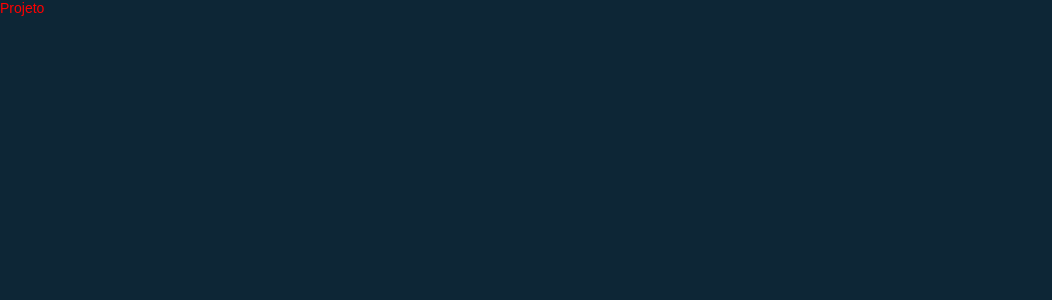
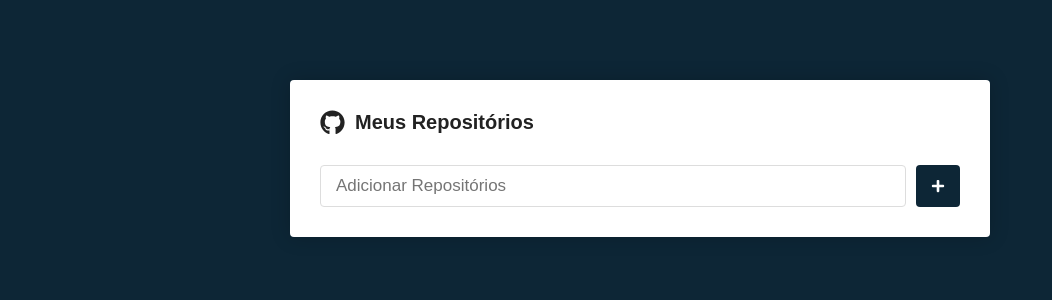
Before and after one commit to Nadilson-IFPE/repos, a React (Create React App) app: page / in a window 1280 px wide. Shown: the top 300 px of the page, without its empty margins (0-1052 px from the left). Built offline with nearby package versions, Linux system fonts and the light colour scheme.

Commit message:
Estilizando a página Main

```diff
--- a/package.json
+++ b/package.json
@@ -8,6 +8,7 @@
     "@testing-library/user-event": "^12.1.10",
     "react": "^17.0.2",
     "react-dom": "^17.0.2",
+    "react-icons": "^4.3.1",
     "react-router-dom": "^6.0.2",
     "react-scripts": "4.0.3",
     "styled-components": "^5.3.3",
--- a/src/pages/Main/index.js
+++ b/src/pages/Main/index.js
@@ -1,9 +1,23 @@
 import React from "react";
-
-import { Title } from "./styles";
+import {FaGithub, FaPlus} from 'react-icons/fa';
+import { Container, Form, SubmitButton } from "./styles";
 
 export default function Main() {
-  return <Title>
-             Projeto
-         </Title>;
+    return (
+        <Container>
+            <h1>
+                <FaGithub size={25} />
+                Meus Repositórios
+            </h1>
+
+            <Form>
+                <input type="text" placeholder="Adicionar Repositórios" />
+
+                <SubmitButton>
+                    <FaPlus color="#FFF" size={14} />
+                </SubmitButton>
+            </Form>
+
+        </Container>
+  )
 }
--- a/src/pages/Main/styles.js
+++ b/src/pages/Main/styles.js
@@ -1,10 +1,46 @@
 import styled from "styled-components";
 
-export const Title = styled.div`
-  color: #ff0000;
-  background: #000
+export const Container = styled.div`
+  max-width: 700px;
+  background: #fff;
+  border-radius: 4px;
+  box-shadow: 0 0 20px rgba(0, 0, 0, 0.2);
+  padding: 30px;
+  margin: 80px auto;
 
-  span{
-      color: blue;
+  h1 {
+    font-size: 20px;
+    display: flex;
+    align-items: center;
+    flex-direction: row;
+
+    svg {
+      margin-right: 10px;
+    }
   }
 `;
+
+export const Form = styled.form`
+  margin-top: 30px;
+  display: flex;
+  flex-direction: row;
+
+  input {
+    flex: 1;
+    border: 1px solid #ddd;
+    padding: 10px 15px;
+    border-radius: 4px;
+    font-size: 17px;
+  }
+`;
+
+export const SubmitButton = styled.button`
+  background: #0d2636;
+  border: 0;
+  border-radius: 4px;
+  margin-left: 10px;
+  padding: 0 15px;
+  display: flex;
+  justify-content: center;
+  align-items: center;
+`;
```
Also changed, not shown: 2 other files (tests, documents, lock files or other folders).
